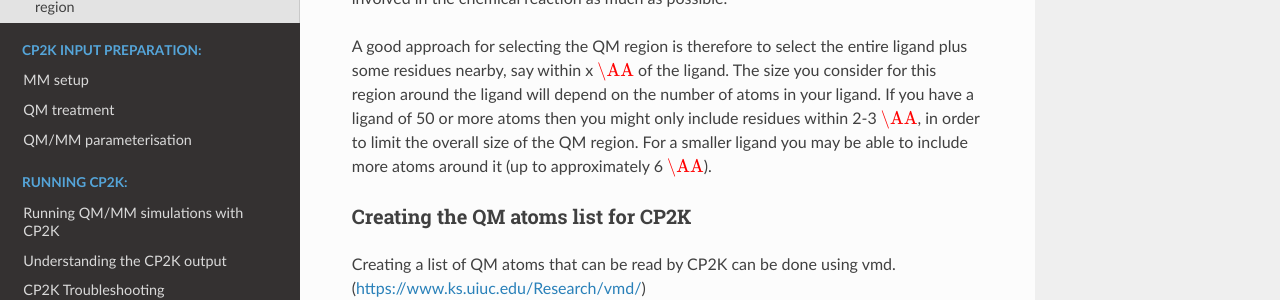
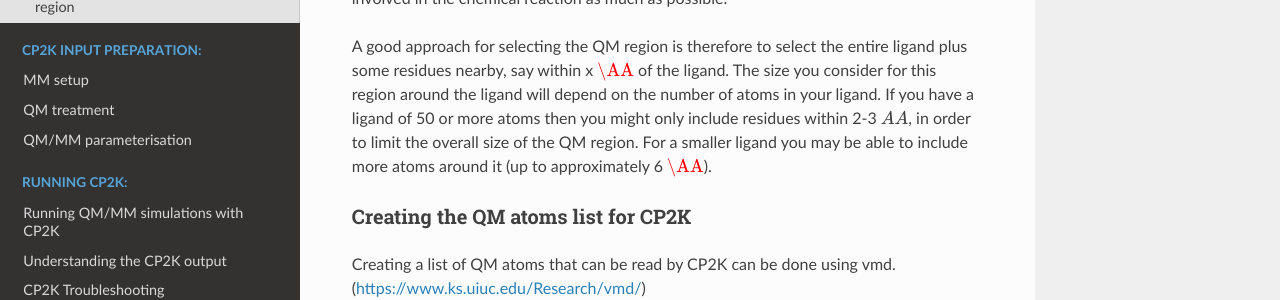
Before and after one commit to bioexcel/qmmm_bpg, a Sphinx documentation site: the page built from docs/system_preparation/selecting_qm_atoms.rst, in a window 1280 px wide and 900 px high. Shown: the part 373-673 px from the top of the window. Built offline with Sphinx 7.4.7 and the Read the Docs theme 2.0.0, drawn with Linux system fonts in a browser that asks for light colours.

```diff
--- a/docs/system_preparation/selecting_qm_atoms.rst
+++ b/docs/system_preparation/selecting_qm_atoms.rst
@@ -19,7 +19,7 @@ involved in the chemical reaction as much as possible.
 A good approach for selecting the QM region is therefore to select the entire ligand plus
 some residues nearby, say within x :math:`\AA` of the ligand. The size you consider for this region
 around the ligand will depend on the number of atoms in your ligand. If you have a ligand of
-50 or more atoms then you might only include residues within 2-3 :math:`\AA`, in order to limit
+50 or more atoms then you might only include residues within 2-3 :math:`\\AA`, in order to limit
 the overall size of the QM region. For a smaller ligand you may be able to include more atoms around it
 (up to approximately 6 :math:`\AA`).
 
```
